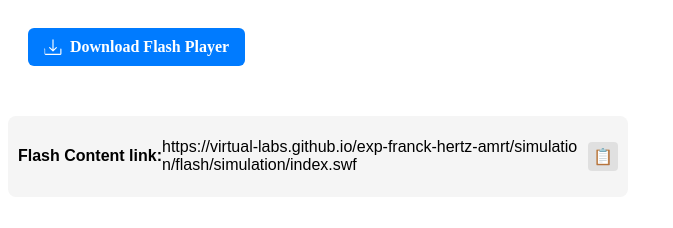
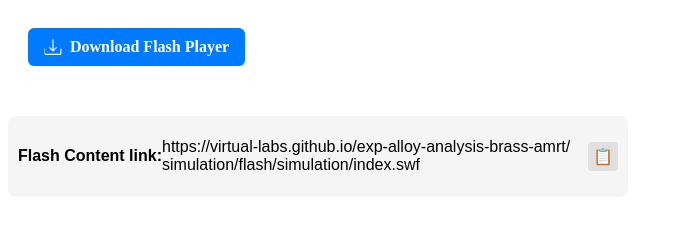
Before and after one commit to virtual-labs/exp-alloy-analysis-brass-amrt, a plain HTML site: page experiment/simulation/index.html in a window 1280 px wide. Shown: the top 228 px of the page, without its empty margins (0-673 px from the left). Drawn offline with Linux system fonts and the light colour scheme.

Commit message:
Update index.html

```diff
--- a/experiment/simulation/index.html
+++ b/experiment/simulation/index.html
@@ -20,7 +20,7 @@
 
 	<div class="copy-container">
     <p><h4>Flash Content link: </h4> </p>
-  <span class="link-text" id="copyText">https://virtual-labs.github.io/exp-franck-hertz-amrt/simulation/flash/simulation/index.swf</span>
+  <span class="link-text" id="copyText">https://virtual-labs.github.io/exp-alloy-analysis-brass-amrt/simulation/flash/simulation/index.swf</span>
   <div class="copy-icon" onclick="copyLink()">
     📋
   </div>
```
